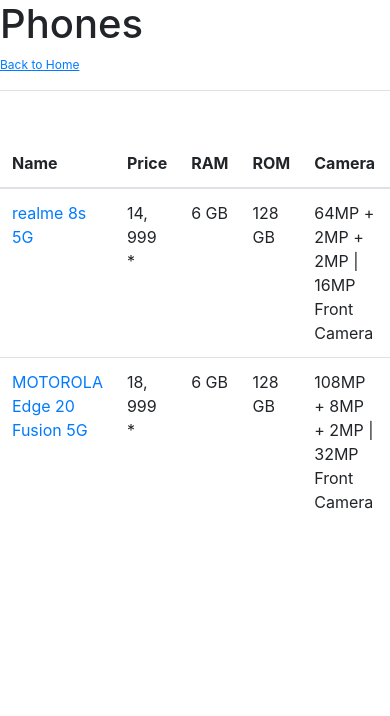
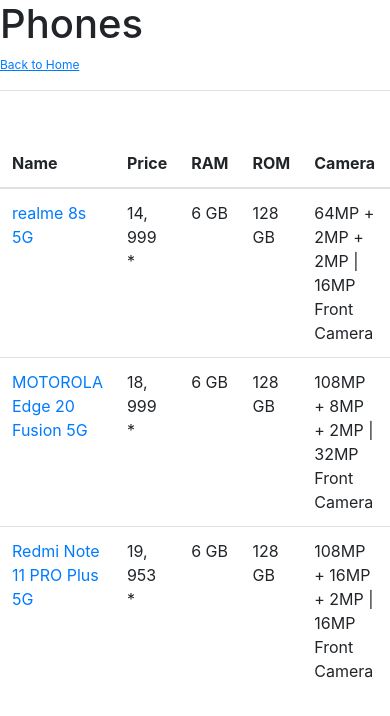
Before and after one commit to vibrant-dev/products101, a Nuxt app: page /phones in a window 390 px wide. Shown: the top 716 px of the page. Built offline with nearby package versions, Linux system fonts and the light colour scheme.

Commit message:
feat: added redmi 11 pro plus phone

```diff
--- a/pages/phones.vue
+++ b/pages/phones.vue
@@ -103,6 +103,23 @@
             url: "https://www.flipkart.com/motorola-edge-20-fusion-5g-cyber-teal-128-gb/p/itm638d8c580d653?pid=MOBG4RBEYVQGPYPC&cmpid=product.share.pp",
           }],
         },
+        {
+          title: "Redmi Note 11 PRO Plus 5G",
+          price: "19, 953 *",
+          ram: "6 GB",
+          rom: "128 GB",
+          camera: "108MP + 16MP + 2MP | 16MP Front Camera",
+          battery: "5000 mAh",
+          processor: "MediaTek Dimensity 920 (6 nm)",
+          charger: "67W",
+          display_type: "Full HD+ Display",
+          hybrid_slim_slot: "Yes",
+          operating_system: "Android 11",
+          links: [{
+            name: "flipkart",
+            url: "http://dl.flipkart.com/dl/redmi-note-11-pro-plus-5g-stealth-black-128-gb/p/itmd029928dc2e7e?pid=MOBGCQRR6Z8CA6PU&cmpid=product.share.pp",
+          }],
+        },
       ],
     };
   },
```
